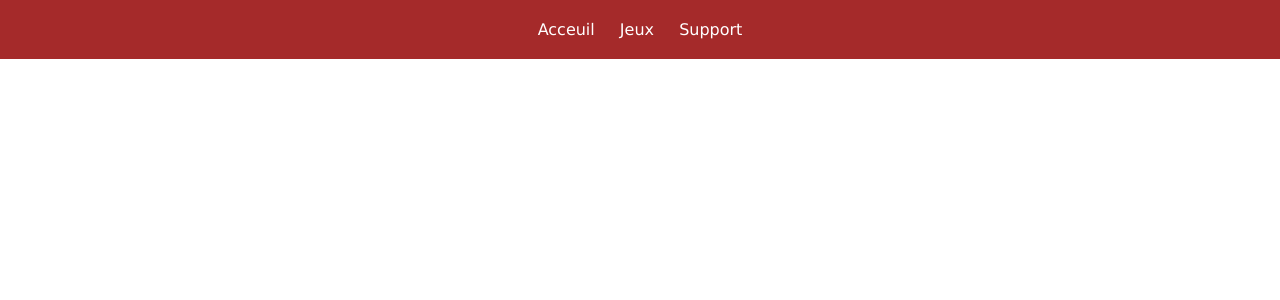
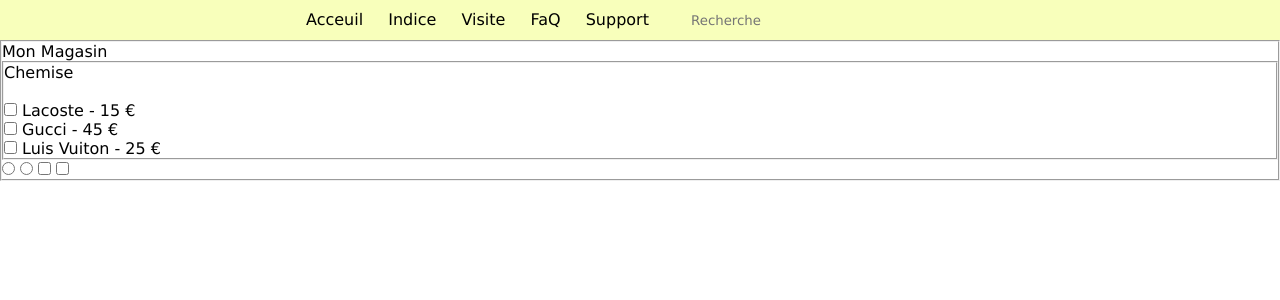
Before and after one commit to JessyTS/Projet-PHP, a PHP site: page / in a window 1280 px wide. Shown: the top 300 px of the page. Run offline with PHP 8.4, Linux system fonts and the light colour scheme.

Commit message:
new file:   function.php 	modified:   header.php 	modified:   index.php 	modified:   jeu.php 	modified:   style.css

```diff
--- a/header.php
+++ b/header.php
@@ -1,16 +1,19 @@
 <!DOCTYPE html>
-<html lang="fr-FR">
-  <head>
+<html lang="en">
+<head>
     <meta charset="UTF-8">
     <meta name="viewport" content="width=device-width, initial-scale=1.0">
     <link rel="stylesheet" href="style.css">
-    <title>Document</title>
-  </head>
-  <body>
+    <title> <?= $_SERVER['SCRIPT_NAME'] ?> </title>
+</head>
+<body>
     <header>
-      <div class="tete">
-        <span><a href="#">Acceuil</a></span>
-        <span><a href="#">Jeux</a></span>
-        <span><a href="#">Support</a></span>
-      </div>
+        <div class="head">
+            <span><a class="head-acceuil" href="#" onclick="alert('Good !')">Acceuil</a></span>
+            <span><a class="head-indice" href="#" onclick="alert('Indice !')">Indice</a></span>
+            <span><a class="head-visite" href="#" onclick="alert('Good !')">Visite</a></span>
+            <span><a class="head-faq" href="#" onclick="alert('Indice !')">FaQ</a></span>
+            <span><a class="head-support" href="#" onclick="alert('Good !')">Support</a></span>
+            <span><input class="input" type="search" name="" id="" placeholder="Recherche" submit></span>
+        </div>
     </header>
--- a/index.php
+++ b/index.php
@@ -1,6 +1,31 @@
-<?php require 'header.php' ?>
+<?php
+    require 'header.php';
+    require_once 'function.php';
+
+    $chemise = [
+        "Lacoste" => 15,
+        "Gucci" => 45,
+        "Luis Vuiton" => 25,
+    ];
+?>
 
     <div>
+        <form class="magasin" action="/index.php" method="post">
+            <fieldset>
+                <label>Mon Magasin</label> <br>
+                <fieldset>
+                    <label>Chemise</label> <br> <br>
+                    <?php foreach ($chemise as $cle => $valeur): ?>
+                        <input type="checkbox" name="" id="<?= $cle ?>">
+                        <label for="<?= $cle ?>"><?= $cle ?> - <?= $valeur ?> €</label> <br>
+                    <?php endforeach ?>
+                </fieldset>
+                <input type="radio" name="">
+                <input type="radio" name="">
+                <input type="checkbox" name="">
+                <input type="checkbox" name="">
+            </fieldset>
+        </form>
     </div>
 
 <?php require 'footer.php' ?>
--- a/style.css
+++ b/style.css
@@ -1,21 +1,74 @@
-* {
+*{
+    margin: 0px;
+    padding: 0px;
+    transition: .2s ease;
     font-family: Verdana, Geneva, Tahoma, sans-serif;
-    margin: 0%;
-    padding: 0%;
-    text-align: center;
 }
 
-.tete {
-    background-color: brown;
+.head {
+    width: 100%;
+    height: 40px;
+    background-color: rgb(248, 255, 187);
+    text-align: center;
     align-content: center;
-    padding: 20px;
 }
 
-a {
+.head-acceuil, .head-indice, .head-visite, .head-faq, .head-support {
     text-decoration: none;
-    color: white;
+    color: black;
+    padding: 10px;
+    border-radius: 20px;
 }
 
-span {
-    margin: 10px;
+.head-acceuil:hover, .head-indice:hover, .head-visite:hover, .head-faq:hover, .head-support:hover {
+    background-color: rgb(238, 255, 86);
 }
+
+.input {
+    padding: 7px;
+    width: 300px;
+    margin-left: 20px;
+    background-color: transparent;
+    border: 0px none transparent;
+    border-radius: 20px;
+}
+
+.input:hover {
+    background-color: rgb(238, 255, 86);
+}
+
+.container {
+    position: relative;
+    align-content: center;
+}
+
+.form {
+    position: absolute;
+    text-align: center;
+    left: 10%;
+}
+
+.input_ {
+    display: block;
+    width: 300px;
+    height: 25px;
+    border-radius: 10px;
+    padding: 2px;
+}
+
+.button_ {
+    width: 304px;
+    height: 25px;
+    text-decoration: none;
+    background-color: blanchedalmond;
+    border: 0px none transparent;
+    border-radius: 10px;
+}
+
+.button_:hover {
+    background-color: rgb(255, 207, 149);
+}
+
+.magasin {
+    display: block;
+}
```
Also changed, not shown: jeu.php (+20 -11 lines), function.php (added).
